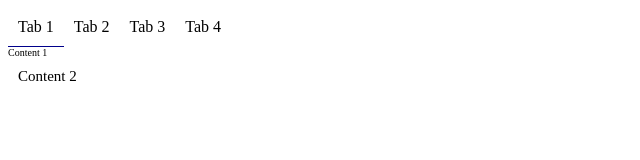
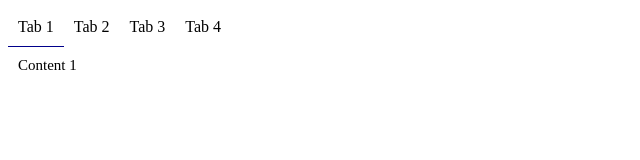
Before and after one commit to SoborevDima/course, a plain HTML site: page js-Tabs/index.html in a window 1280 px wide. Both pictures are taken after a click on the element "Tab 1". Shown: the whole page, without its empty margins (0-640 px from the left). Drawn offline with Linux system fonts and the light colour scheme.

Commit message:
Создание табов

```diff
--- a/js-Tabs/index.html
+++ b/js-Tabs/index.html
@@ -15,7 +15,7 @@
         <div class="tab-head__item">Tab 4</div>
     </div>
     <div class="tab-content">
-        <div class="tab-content__item__active">Content 1</div>
+        <div class="tab-content__item active">Content 1</div>
         <div class="tab-content__item">Content 2</div>
         <div class="tab-content__item">Content 3</div>
         <div class="tab-content__item">Content 4</div>
--- a/js-Tabs/main.js
+++ b/js-Tabs/main.js
@@ -8,13 +8,14 @@
 });
 
 function changeTab(index) {
-    for (let tab of tabs) {
-        tab.classList.remove("active");
-    }
-    tabs[index].classList.add("active");
+    setActiveClass(tabs, index);
 
-    for(let el of contents) {
+    setActiveClass(contents, index);
+}
+
+function setActiveClass(arr, index) {
+    for (let el of arr) {
         el.classList.remove("active");
     }
-    contents[index].classList.add("active");
+    arr[index].classList.add("active");
 }
```
